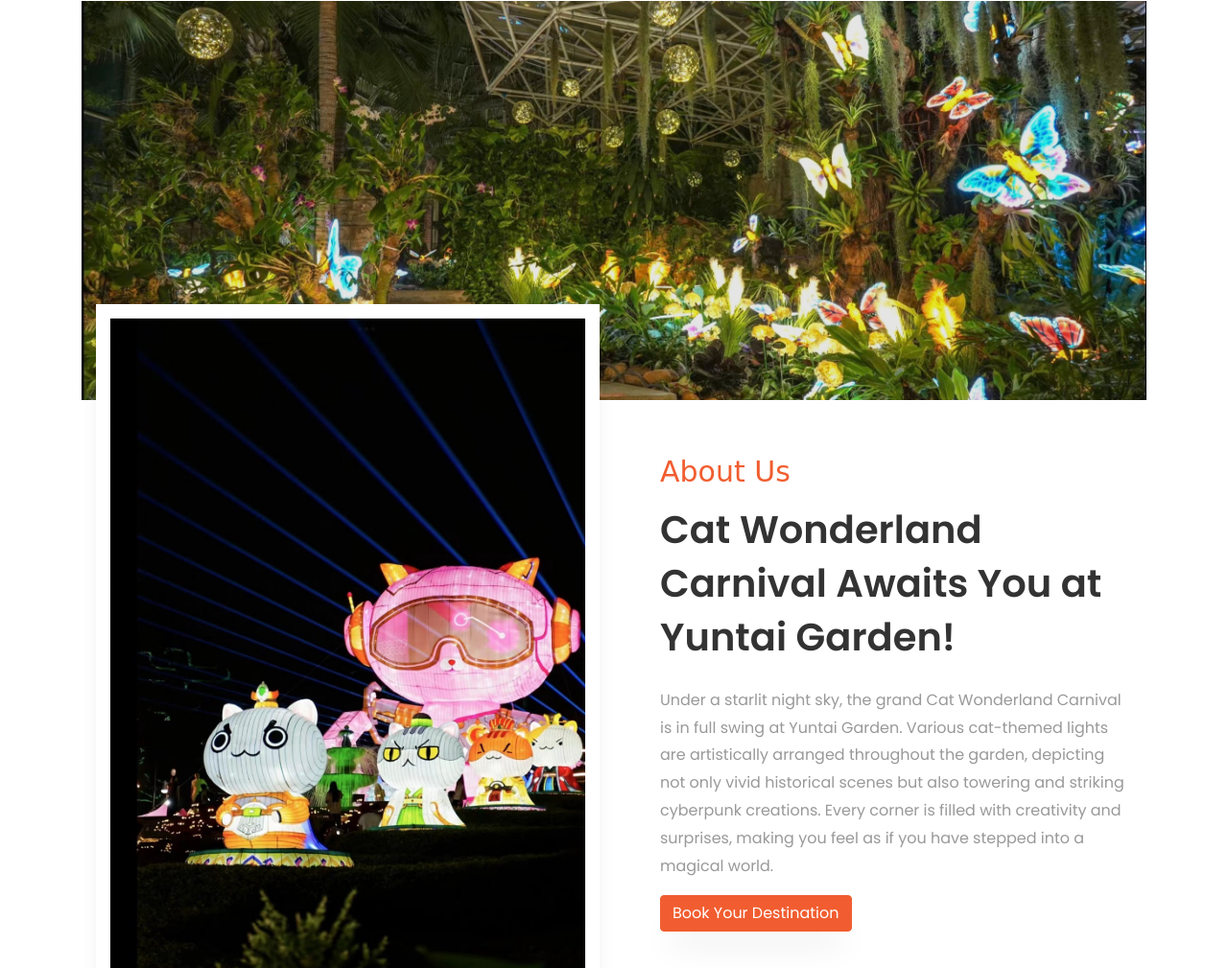
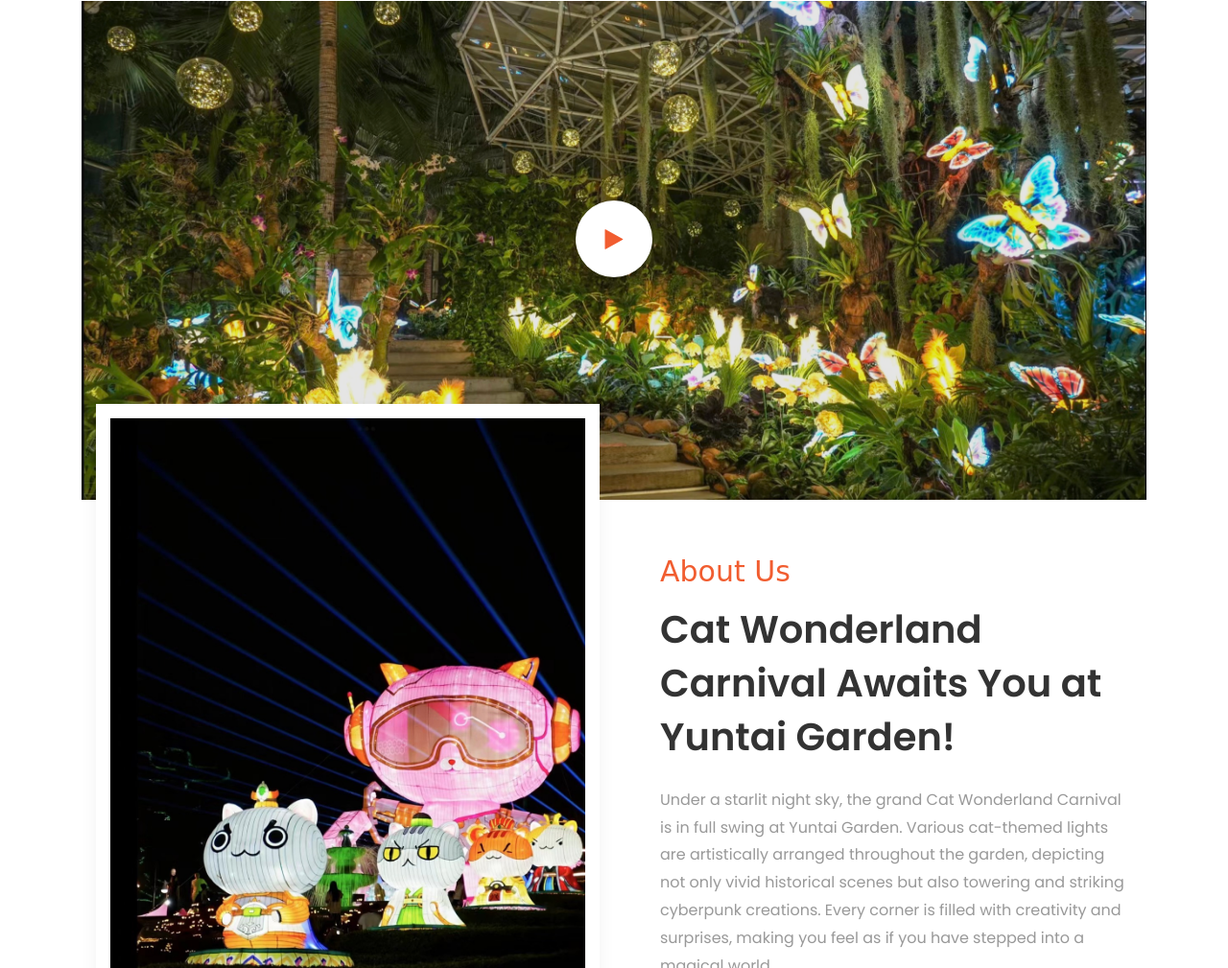
Before and after one commit to CodingGeoff/BaiYun-mountain, a plain HTML site: page index.html in a window 1280 px wide. Shown: the part 3959-4968 px from the top of the page at 96% size. Drawn offline with Linux system fonts and the light colour scheme; some packages are replaced by stand-ins of ours; no server answers; files whose address does not match are found by name; a web font is replaced by a local one.

Commit message:
fix: video button

```diff
--- a/index.html
+++ b/index.html
@@ -467,9 +467,9 @@
 			<div class="container py-md-5">
 				<div class="row py-md-5">
 					<div class="col-md d-flex align-items-center justify-content-center">
-						<!-- <a href="https://vimeo.com/45830194" class="icon-video popup-vimeo d-flex align-items-center justify-content-center mb-4">
+						<a href="https://vimeo.com/45830194" class="icon-video popup-vimeo d-flex align-items-center justify-content-center mb-4">
 							<span class="fa fa-play"></span>
-						</a> -->
+						</a>
 					</div>
 				</div>
 			</div>
```
